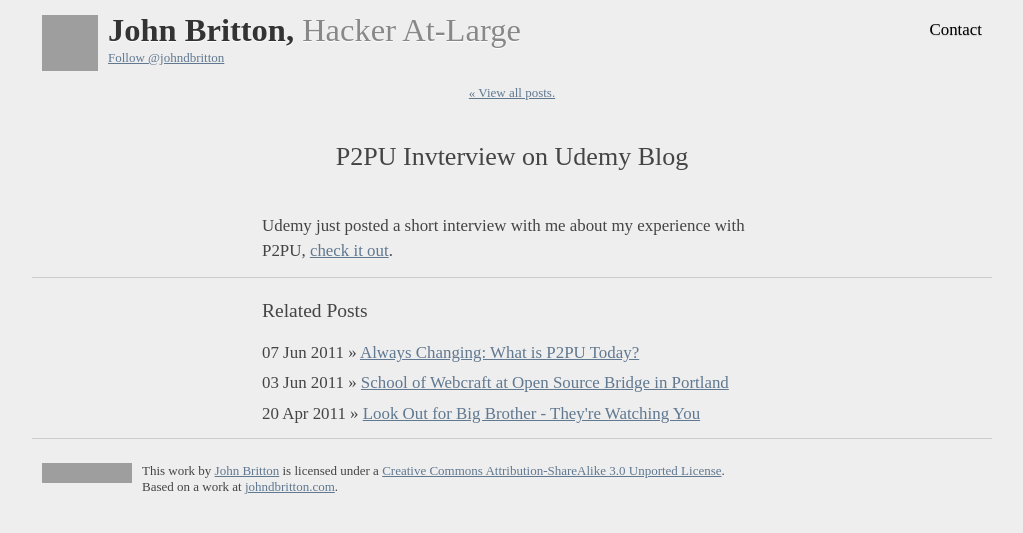
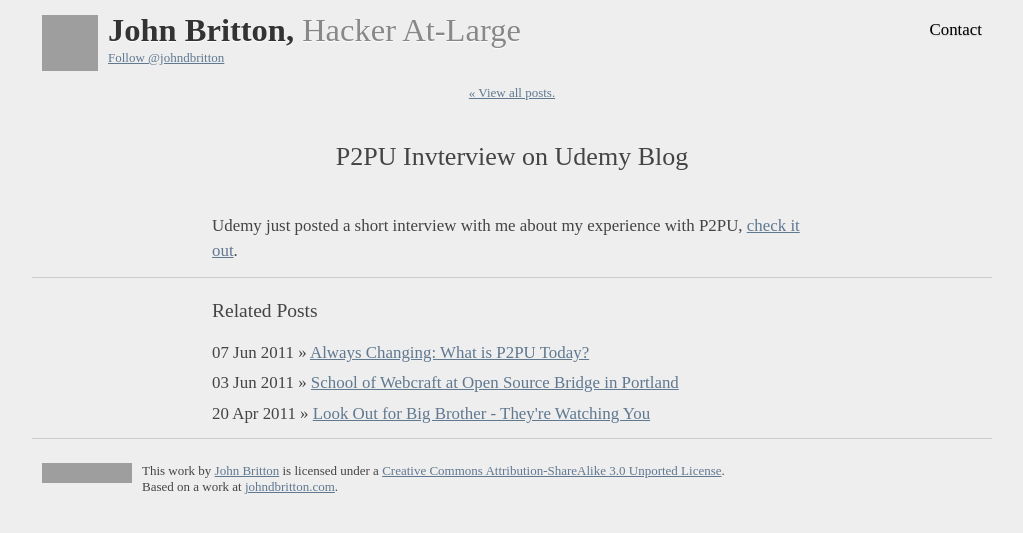
Before and after one commit to johndbritton/johndbritton.github.io, a Jekyll site: the page built from _posts/2010/2010-08-11-p2pu-invterview-on-udemy-blog.md, in a window 1280 px wide. Shown: the top 533 px of the page, without its empty margins (128-1151 px from the left). Built offline with Jekyll 4.4.1, drawn with Linux system fonts in a browser that asks for light colours; nearby versions of some CDN libraries; some web fonts are replaced; comment, search, counter and statistics services are not loaded; grey boxes are pictures that could not be loaded.

Commit message:
increased width of blog posts to 600px

```diff
--- a/css/style.css
+++ b/css/style.css
@@ -282,13 +282,13 @@ header {
   font-size: 2em;
   margin: 40px auto;
   text-align: center;
-  width: 700px;
+  width: 750px;
 }
 
 #post-body {
   font-size: 1.3em;
   line-height: 1.5em;
-  width: 500px;
+  width: 600px;
   margin: auto;
 }
 
@@ -313,7 +313,7 @@ header {
 }
 
 #related {
-  width: 500px;
+  width: 600px;
   margin: 10px auto;
 }
 
@@ -334,7 +334,7 @@ header {
 }
 
 #comments {
-  width: 500;
+  width: 600px;
   margin: 10px auto;
 }
 
```
